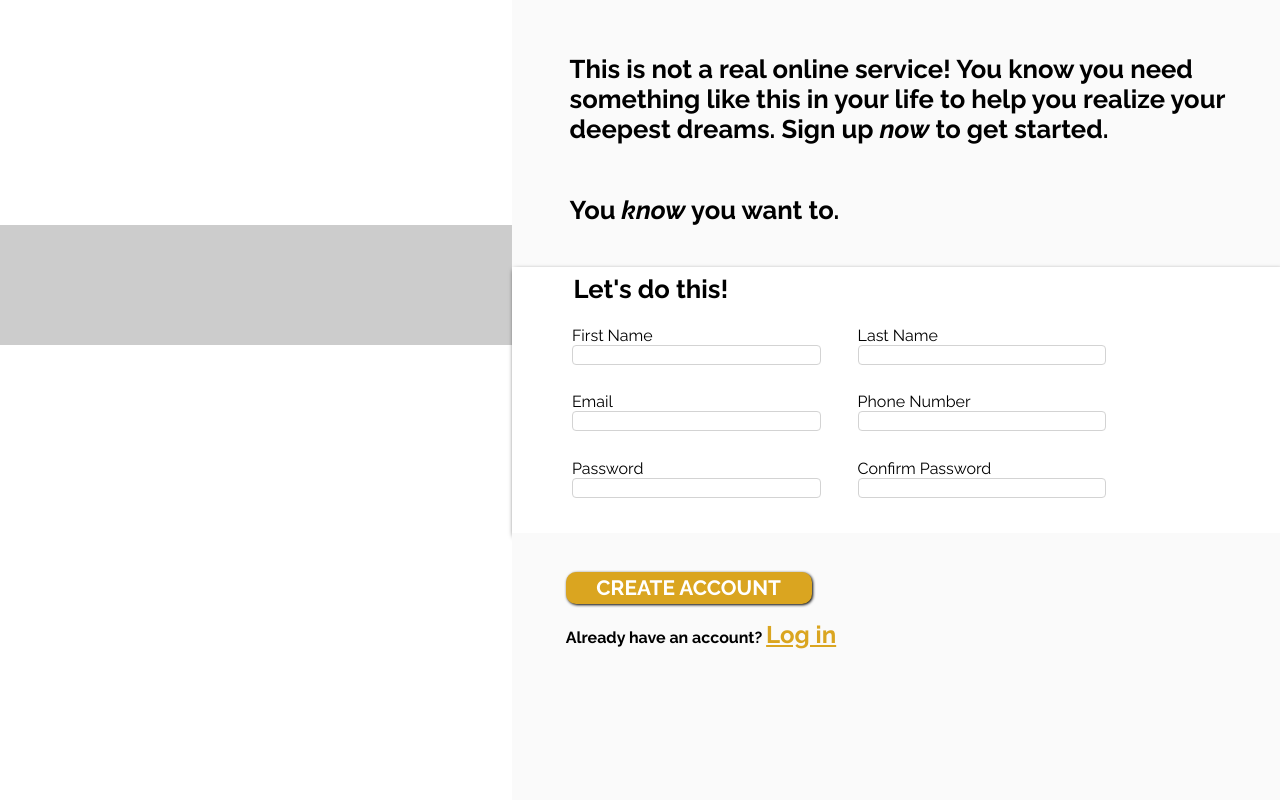
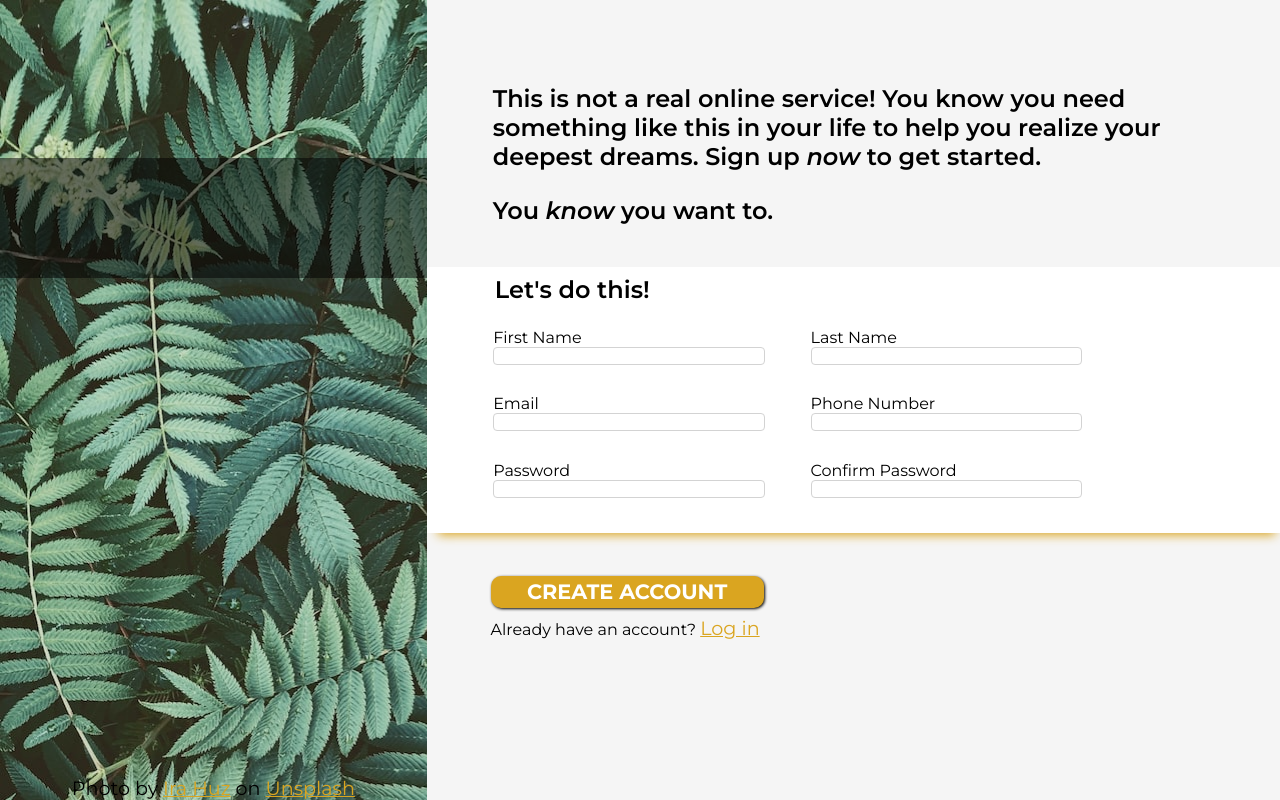
Before and after one commit to paulelden/sign-up-form, a plain HTML site: page index.html in a window 1280 px wide. Drawn offline with Linux system fonts and the light colour scheme.

Commit message:
Adjusted some units to vh/vw for better scaling and slightly tweaked layout. Fixed midDiv box shadow. Added background image with credit and settled on font family.

```diff
--- a/index.css
+++ b/index.css
@@ -1,34 +1,38 @@
-@import url('https://fonts.googleapis.com/css2?family=Raleway:ital,wght@0,400;0,500;0,600;0,700;0,800;0,900;1,500;1,600;1,700;1,800;1,900&display=swap');
+@import url('https://fonts.googleapis.com/css2?family=Montserrat:ital,wght@0,100;0,200;0,300;0,400;0,500;0,600;0,700;0,800;0,900;1,100;1,200;1,300;1,400;1,500;1,600;1,700;1,800;1,900&display=swap');
 
-/* * {
-    border: 3px solid red;
+* {
+    /* border: 1px solid red; */
     margin: 0;
     padding: 0;
-} */
+}
 
 /* elements */
 
 html,body {
     width: 100%;
     height: 100%;
-    margin: 0;
 }
 
 body {
     display: flex;
-    font-family: 'Raleway', sans-serif;
+    font-family: 'Montserrat', sans-serif;
+}
+
+h1 {
+    font-size: 1.5rem;
+    font-family: 'Montserrat', sans-serif;
+    font-weight: 600;
 }
 
 p {
-    font-size: 1.6rem;
-    font-family: 'Raleway', sans-serif;
-    font-weight: bold;
+    font-size: 1.2rem;
+    font-family: 'Montserrat', sans-serif;
 }
 
 a {
     color: goldenrod;
-    font-size: 1.5rem;
-    font-family: 'Raleway', sans-serif;
+    font-size: 1.2rem;
+    font-family: 'Montserrat', sans-serif;
 }
 
 button {
@@ -37,7 +41,7 @@ button {
     border-radius: 10px;
     border: none;
     box-shadow: 1px 1px 3px black;
-    font-family: 'Raleway', sans-serif;
+    font-family: 'Montserrat', sans-serif;
 }
 
 button:hover {
@@ -60,16 +64,17 @@ label {
 
 .userInput {
     width: 85%;
+    height: 50%;
     border-radius: 4px;
     border-width: 1px;
     border-color: lightgray;
     border-style: solid;
-    font-family: 'Raleway', sans-serif;
+    font-family: 'Montserrat', sans-serif;
     outline: 0;
 }
 
 .userInput:focus {
-    border-color: goldenrod;
+    border-color: #daa520;
     border-width: 3px;
 }
 
@@ -79,23 +84,30 @@ label {
     display: flex;
     flex-direction: column;
     align-items: center;
-    width: 40%;
+    width: 33.33vw;
+    height: 100vh;
+    background-image: url(./ira-huz-2PzeuxfKIuw-unsplash.jpg);
 }
 
 #logoDiv {
     width: 100%;
-    height: 15%;
-    margin-top: 44%;
+    height: 15vh;
+    margin-top: 37%;
     background-color: black;
-    opacity: 0.2;
+    opacity: 0.5;
 }
 
 #logoSpan {
     color: white;
 }
 
+#credit {
+    position: absolute;
+    bottom: 0;
+}
+
 #rightDiv {
-    width: 60%;
+    width: 66.66vw;
     display: flex;
     flex-direction: column;
 }
@@ -105,24 +117,26 @@ label {
     flex-direction: column;
     align-items: center;
     justify-content: center;
-    height: 33.33%;
-    background-color: rgb(250, 250, 250);
+    height: 33.33vh;
+    background-color: rgb(245, 245, 245);
 }
 
-#bigP {
+#header1 {
     width: 90%;
-    padding-left: 5%;
+    padding-left: 5.5%;
     margin-top: 5%;
 }
 
-#littleP {
+#header2 {
     width: 90%;
-    padding-left: 5%;
+    padding-left: 5.5%;
+    margin-top: 3%;
 }
 
 #midDiv {
-    height: 33.33%;
-    box-shadow: 2px 3px 5px black;
+    height: 33.33vh;
+    box-shadow: 3px 10px 10px -8px #DAA520;
+    z-index: 2;
 }
 
 #midText {
@@ -155,7 +169,7 @@ label {
     align-items: left;
     justify-content: top;
     height: 33.33%;
-    background-color: rgb(250, 250, 250);
+    background-color: rgb(245, 245, 245);
 }
 
 #firstName,#lastName,#email,#phoneNumber,#password,#confirmPassword {
@@ -167,11 +181,12 @@ label {
     height: 12%;
     font-size: 1.3rem;
     font-weight: 700;
-    margin-left: 7%;
+    margin-left: 7.5%;
     margin-top: 5%;
 }
 
 #bottomText {
     font-size: 1rem;
-    margin-left: 7%;
+    margin-left: 7.5%;
+    margin-top: 1%;
 }
--- a/index.html
+++ b/index.html
@@ -13,16 +13,19 @@
         <div id="logoDiv">
             <span id="logoSpan"></span>
         </div>
+        <p id="credit">Photo by <a href="https://unsplash.com/@irahuz?utm_source=unsplash&utm_medium=referral&utm_content=creditCopyText">Ira Huz</a> on <a href="https://unsplash.com/s/photos/vertical?utm_source=unsplash&utm_medium=referral&utm_content=creditCopyText">Unsplash</a>
+
+        </p>
     </div>
     <div id="rightDiv">
         <div id="topDiv">
-            <p id="bigP">This is not a real online service! You know you need something like this in your life
+            <h1 id="header1">This is not a real online service! You know you need something like this in your life
                 to help you realize your deepest dreams. Sign up <em>now</em> to get started.
-            </p>
-            <p id="littleP">You <em>know</em> you want to.</p>
+            </h1>
+            <h1 id="header2">You <em>know</em> you want to.</h1>
         </div>
         <div id="midDiv">
-            <p id="midText">Let's do this!</p>
+            <h1 id="midText">Let's do this!</h1>
             <div id="userInfoPane">
                 <form id="topInputs" action="" method="post">
                     <div class="inputContainer">
```
Also changed, not shown: ira-huz-2PzeuxfKIuw-unsplash.jpg (added).
